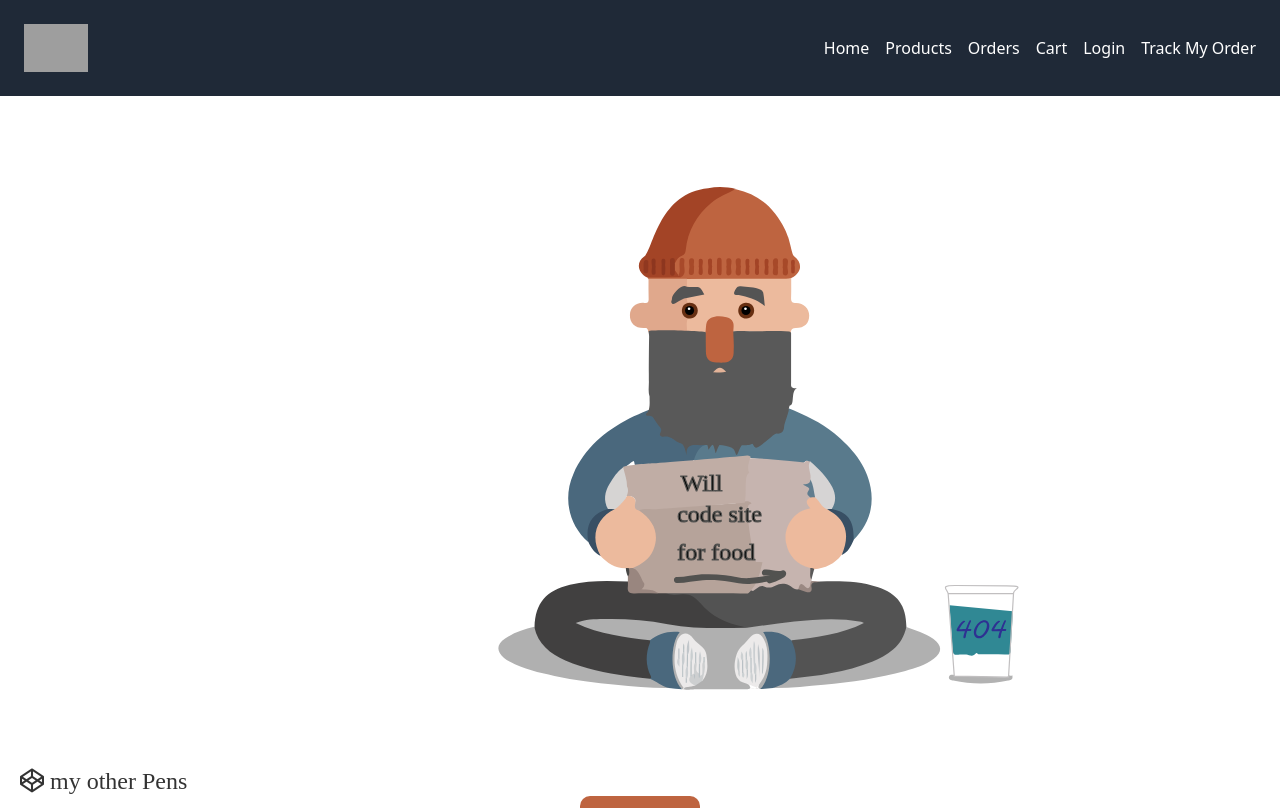
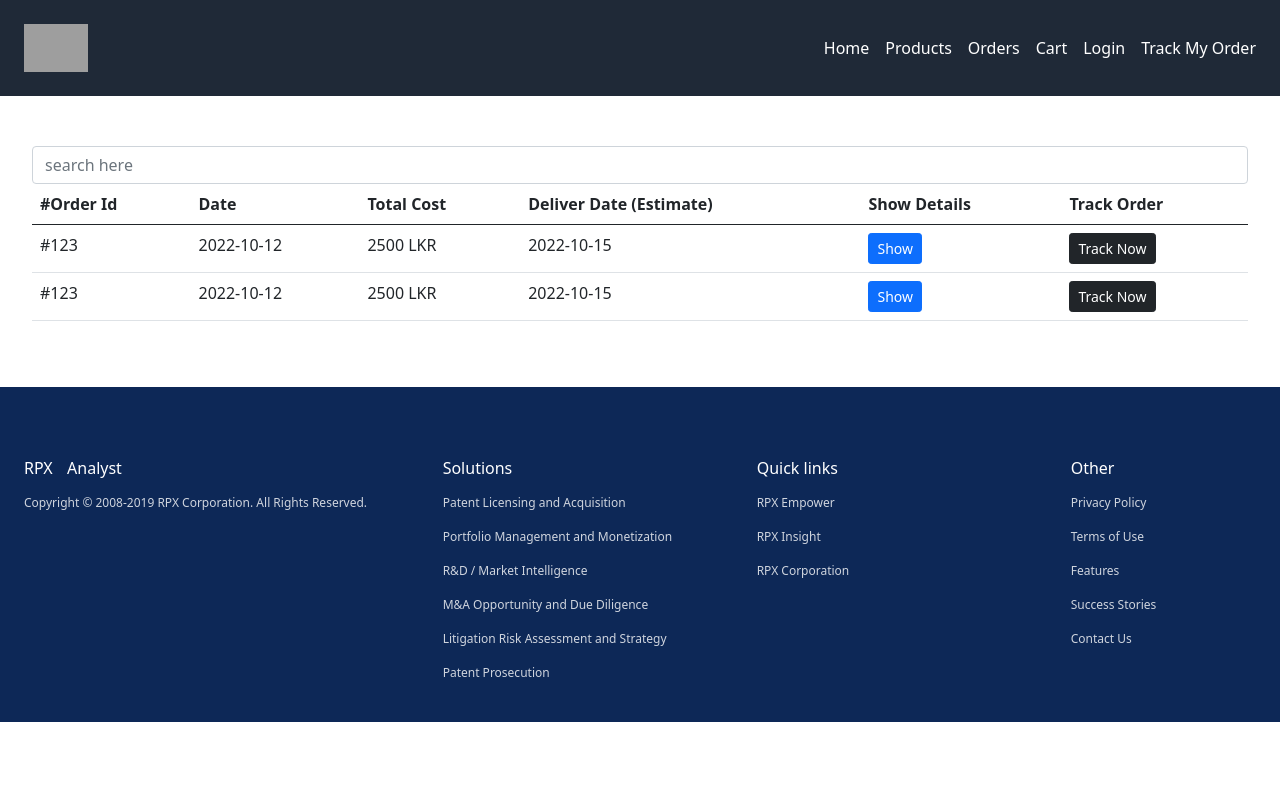
Before and after one commit to helankas26/front-web-app-EADP, an Angular app: page /orders in a window 1280 px wide. Shown: the top 808 px of the page. Built offline with nearby package versions, Linux system fonts and the light colour scheme; grey boxes are pictures that could not be loaded.

Commit message:
add orders-page component

```diff
--- a/src/app/app.routes.ts
+++ b/src/app/app.routes.ts
@@ -8,11 +8,13 @@ import {SignupPageComponent} from "./pages/security/signup-page/signup-page.comp
 import {ForgotPasswordPageComponent} from "./pages/security/forgot-password-page/forgot-password-page.component";
 import {OtpVerificationPageComponent} from "./pages/security/otp-verification-page/otp-verification-page.component";
 import {ResetPasswordPageComponent} from "./pages/security/reset-password-page/reset-password-page.component";
+import {OrdersPageComponent} from "./pages/orders/orders-page/orders-page.component";
 
 export const routes: Routes = [
   {path: '', redirectTo: '/home', pathMatch: 'full'},
   {path: 'home', component: HomePageComponent},
   {path: 'products', component: ProductPageComponent},
+  {path:'orders', component:OrdersPageComponent},
   {path: 'product-details/:id', component: ProductViewPageComponent},
   {path:'login', component:LoginPageComponent},
   {path:'signup', component:SignupPageComponent},
--- /dev/null
+++ b/src/app/pages/orders/orders-page/orders-page.component.html
@@ -0,0 +1,54 @@
+<div class="outer">
+  <div class="container">
+    <div class="row">
+      <div class="col-12">
+        <form action="" class="form col-12">
+          <div class="form-group">
+            <input type="text" name="" id="" class="form-control" placeholder="search here">
+          </div>
+        </form>
+      </div>
+      <div class="col-12">
+        <table class="table table-hover">
+          <thead>
+          <tr>
+            <th>#Order Id</th>
+            <th>Date</th>
+            <th>Total Cost</th>
+            <th>Deliver Date (Estimate)</th>
+            <th>Show Details</th>
+            <th>Track Order</th>
+          </tr>
+          </thead>
+          <tbody>
+          <tr>
+            <td>#123</td>
+            <td>2022-10-12</td>
+            <td>2500 LKR</td>
+            <td>2022-10-15</td>
+            <td>
+              <button type="button" class="btn btn-primary btn-sm">Show</button>
+            </td>
+            <td>
+              <button type="button" class="btn btn-dark btn-sm">Track Now</button>
+            </td>
+          </tr>
+          <tr>
+            <td>#123</td>
+            <td>2022-10-12</td>
+            <td>2500 LKR</td>
+            <td>2022-10-15</td>
+            <td>
+              <button type="button" class="btn btn-primary btn-sm">Show</button>
+            </td>
+            <td>
+              <button type="button" class="btn btn-dark btn-sm">Track Now</button>
+            </td>
+          </tr>
+          </tbody>
+        </table>
+      </div>
+    </div>
+  </div>
+
+</div>
--- /dev/null
+++ b/src/app/pages/orders/orders-page/orders-page.component.scss
@@ -0,0 +1,3 @@
+.outer {
+  padding: 50px 20px;
+}
```
Also changed, not shown: src/app/pages/orders/orders-page/orders-page.component.ts (added, +12 -0 lines), 1 other file (tests, documents, lock files or other folders).
